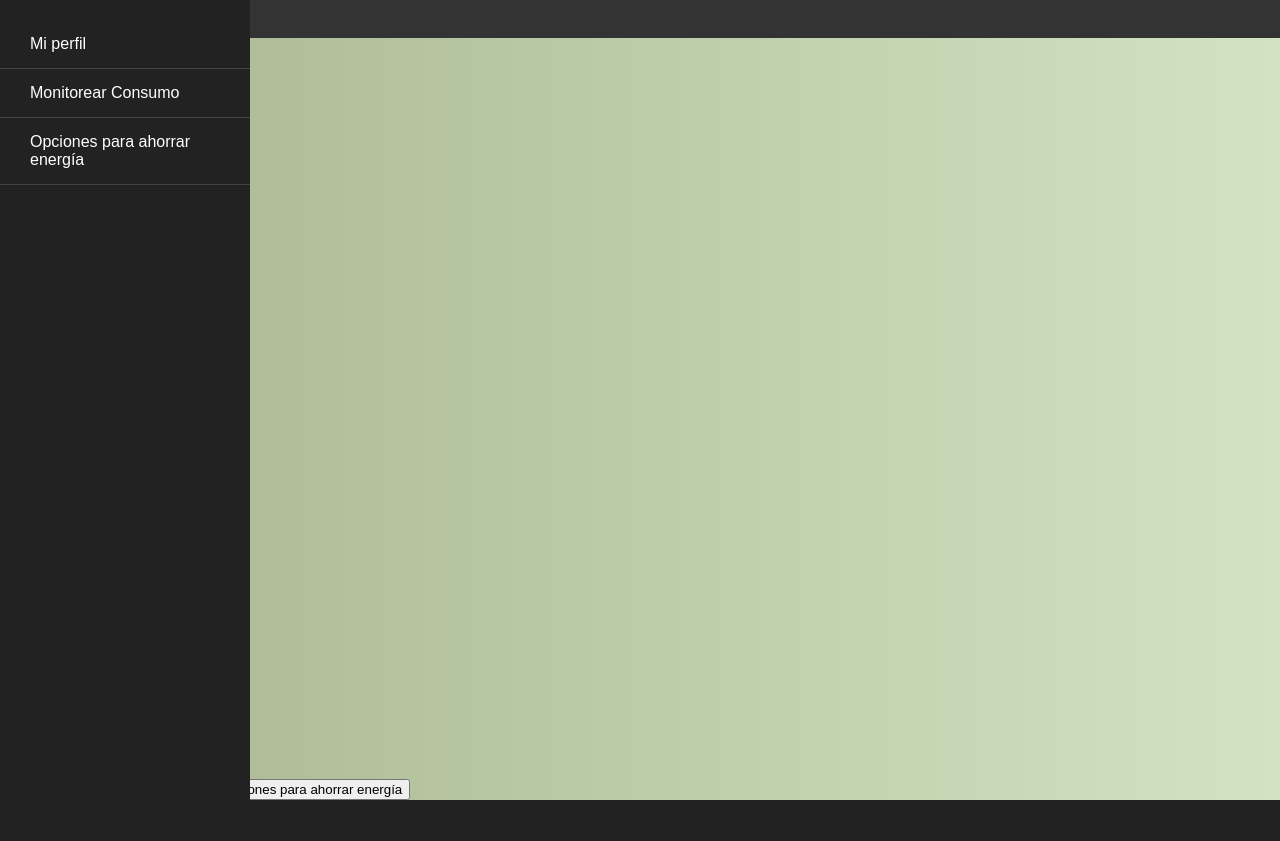
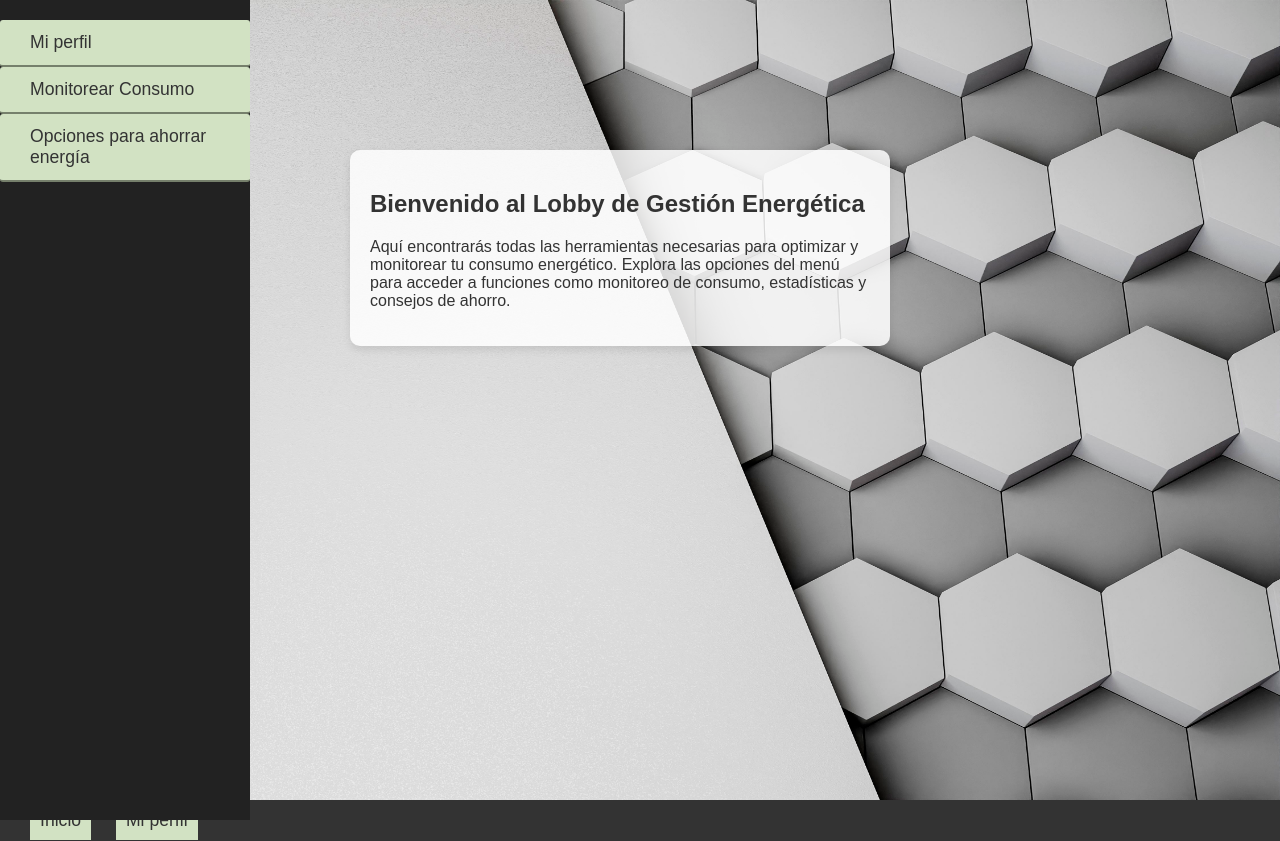
Before and after one commit to sogarox/Sunburst, a PHP site: page /lobby.php in a window 1280 px wide; the page is wider, and only the part inside the window is pictured. Before the commit the page ends 800 px from the top of that part, so only its background shows below. Run offline with PHP 8.4, Linux system fonts and the light colour scheme.

Commit message:
Add files via upload

```diff
--- a/lobby.php
+++ b/lobby.php
@@ -13,7 +13,7 @@
             padding: 0;
             display: flex;
             height: 100vh;
-            background-color: #f4f4f9;
+
         }
 
         /* Barra superior */
@@ -21,6 +21,7 @@
             width: 100%;
             background-color: #333;
             color: white;
+            font-size: 1.1em;
             padding: 10px 20px;
             display: flex;
             justify-content: space-between;
@@ -28,14 +29,17 @@
         }
 
         .navbar a {
-            color: white;
+            background-color: #d2e2c3;
+            color: #333;
+            transition: background-color 0.3s;
             text-decoration: none;
             padding: 10px;
             margin: 0 10px;
         }
 
         .navbar a:hover {
-            background-color: #555;
+            background-color: #c4dba1;
+            color: white;
             border-radius: 5px;
         }
 
@@ -44,6 +48,7 @@
             width: 250px;
             background-color: #222;
             color: white;
+            font-size: 1.1em;
             padding-top: 20px;
             height: 100vh;
             position: fixed;
@@ -51,14 +56,18 @@
 
         .sidebar a {
             display: block;
-            padding: 15px;
+            padding: 12px;
+            border-radius: 3px;
             text-decoration: none;
-            color: white;
-            border-bottom: 1px solid #444;
+            background-color: #d2e2c3;
+            color: #333;
+            transition: background-color 0.3s;
+            border-bottom: 2px solid #76806c;
         }
 
         .sidebar a:hover {
-            background-color: #555;
+            background-color: #c4dba1;
+            color: white;
         }
 
         .sidebar .ahorro-menu a {
@@ -73,10 +82,11 @@
 
         /* Contenido principal */
         .main-content {
-            margin-left: 250px;
-            padding: 20px;
             width: 100%;
             height: 100%;
+            background-color: #f8fbf3;
+            border-radius: 12px;
+            box-shadow: 0 4px 12px rgba(0,0,0,0.1);
         }
 
         .statistics {
@@ -101,10 +111,38 @@
         .ahorro-settings.active {
             display: block;
         }
+
+        img {
+            max-width: 100%;
+            max-height: 100%;
+            height: auto;
+            width: auto;
+        }
+
+.info-overlay {
+    position: absolute;
+    top: 150px; /* Ajusta según la posición deseada */
+    left: 350px; /* Ajusta según la posición deseada */
+    background-color: rgba(255, 255, 255, 0.85); /* Fondo semi-transparente para mejorar la legibilidad */
+    padding: 20px;
+    border-radius: 10px;
+    box-shadow: 0 4px 8px rgba(0, 0, 0, 0.1);
+    max-width: 500px; /* Ajusta según la necesidad */
+    color: #333; /* Color del texto acorde a tu diseño */
+}
+
+
     </style>
 </head>
 <body>
-
+<div class="info-overlay">
+    <h2>Bienvenido al Lobby de Gestión Energética</h2>
+    <p>
+        Aquí encontrarás todas las herramientas necesarias para optimizar y monitorear tu consumo energético.
+        Explora las opciones del menú para acceder a funciones como monitoreo de consumo, estadísticas y consejos de ahorro.
+    </p>
+</div>
+<img src="img/background-lobby.jpg" alt="Logo de la página">
     <!-- Barra superior -->
     <div class="navbar">
         <div>
@@ -144,12 +182,7 @@
     <!-- Aquí se cargará el contenido dinámico -->
 </div>
 
-<!-- Categorías y subcategorías -->
-<div class="menu">
-    <button class="menu-item" data-content="profile">Mi perfil</button>
-    <button class="menu-item" data-content="consumo">Monitorear Consumo</button>
-    <button class="menu-item" data-content="ahorro">Opciones para ahorrar energía</button>
-</div>
+
 
 <div class="submenu" id="profile" style="display: none;">
     <button class="submenu-item" data-content="profile-modificar">Modificar Perfil</button>
```
Also changed, not shown: img/background-lobby.jpg (added).
